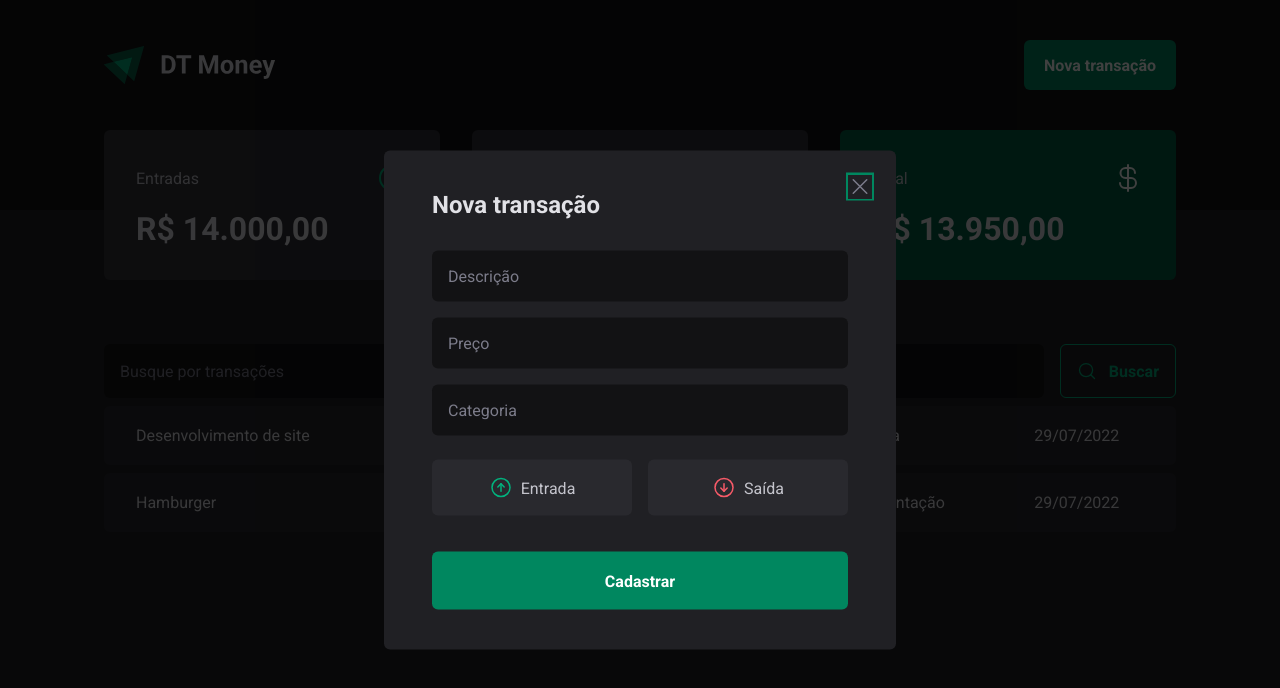
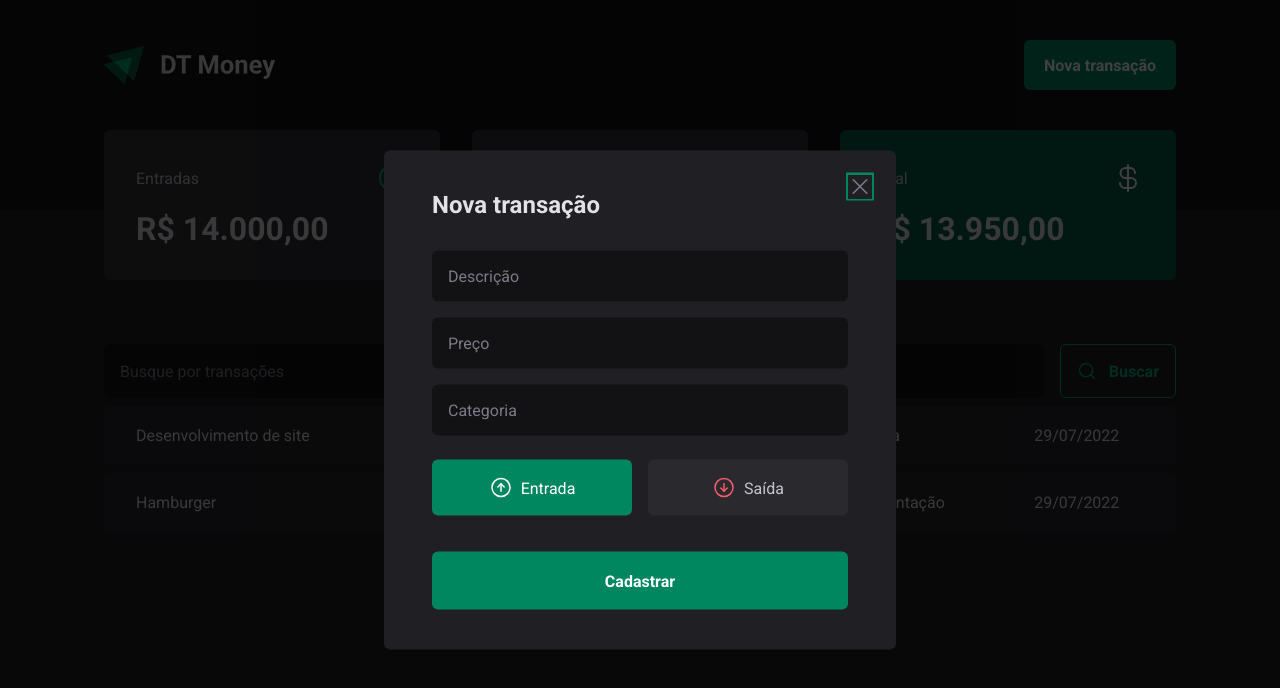
Before and after one commit to PedroPauloBrCalazans/DT-MONEY, a React (Vite) app: page / in a window 1280 px wide. Both pictures are taken after a click on the button "Nova transação". Shown: the top 688 px of the page. Built offline with nearby package versions, Linux system fonts and the light colour scheme; data requests are answered from the project's data file.

Commit message:
feat: Configuração dos forms + Ação para buscar.

```diff
--- a/src/components/NewTransactionModal/index.tsx
+++ b/src/components/NewTransactionModal/index.tsx
@@ -9,24 +9,28 @@ import {
 import { ArrowCircleDown, ArrowCircleUp, X } from "phosphor-react";
 import * as z from "zod";
 import { zodResolver } from "@hookform/resolvers/zod";
-import { useForm } from "react-hook-form";
+import { Controller, useForm } from "react-hook-form";
 
 const newTransactionFormSchema = z.object({
   description: z.string(),
   price: z.number(),
   category: z.string(),
-  // type: z.enum(["income", "outcome"]),
+  type: z.enum(["income", "outcome"]),
 });
 
 type NewTransactionFormInputs = z.infer<typeof newTransactionFormSchema>;
 
 export function NewTransactionModal() {
   const {
+    control,
     register,
     handleSubmit,
     formState: { isSubmitting },
   } = useForm<NewTransactionFormInputs>({
     resolver: zodResolver(newTransactionFormSchema),
+    defaultValues: {
+      type: "income",
+    },
   });
 
   async function handleCreateNewTransaction(data: NewTransactionFormInputs) {
@@ -66,7 +70,15 @@ export function NewTransactionModal() {
             {...register("category")}
           />
 
-          <TransactionType>
+          <Controller
+            control={control}
+            name="type"
+            render={({ field }) => {
+              return (
+                <TransactionType
+                  onValueChange={field.onChange}
+                  value={field.value}
+                >
                   <TransactionTypeButton variant="income" value="income">
                     <ArrowCircleUp size={24} />
                     Entrada
@@ -77,6 +89,9 @@ export function NewTransactionModal() {
                     Saída
                   </TransactionTypeButton>
                 </TransactionType>
+              );
+            }}
+          />
 
           <button type="submit" disabled={isSubmitting}>
             Cadastrar
--- a/src/contexts/TransactionsContext.tsx
+++ b/src/contexts/TransactionsContext.tsx
@@ -11,6 +11,7 @@ interface TransactionProps {
 
 interface TransactionContextType {
   transactions: TransactionProps[];
+  fetchTransactions: (query?: string) => Promise<void>;
 }
 
 interface TransactionsProviderProps {
@@ -22,19 +23,25 @@ export const TransactionsContext = createContext({} as TransactionContextType);
 export function TransactionProvider({ children }: TransactionsProviderProps) {
   const [transactions, setTransactions] = useState<TransactionProps[]>([]);
 
-  async function loadTransactions() {
-    const response = await fetch("http://localhost:3333/transactions");
+  async function fetchTransactions(query?: string) {
+    const url = new URL("http://localhost:3333/transactions");
+
+    if (query) {
+      url.searchParams.append("q", query);
+    }
+
+    const response = await fetch(url);
     const data = await response.json();
 
     setTransactions(data);
   }
 
   useEffect(() => {
-    loadTransactions();
+    fetchTransactions();
   }, []);
 
   return (
-    <TransactionsContext.Provider value={{ transactions }}>
+    <TransactionsContext.Provider value={{ transactions, fetchTransactions }}>
       {children}
     </TransactionsContext.Provider>
   );
--- a/src/pages/Transactions/components/SearchForm/index.tsx
+++ b/src/pages/Transactions/components/SearchForm/index.tsx
@@ -3,6 +3,8 @@ import { SearchFormContainer } from "./styles";
 import * as z from "zod";
 import { zodResolver } from "@hookform/resolvers/zod";
 import { useForm } from "react-hook-form";
+import { useContext } from "react";
+import { TransactionsContext } from "../../../../contexts/TransactionsContext";
 
 const searchFormSchema = z.object({
   query: z.string(),
@@ -11,6 +13,8 @@ const searchFormSchema = z.object({
 type SearchFormInputs = z.infer<typeof searchFormSchema>;
 
 export function SearchForm() {
+  const { fetchTransactions } = useContext(TransactionsContext);
+
   const {
     register,
     handleSubmit,
@@ -20,9 +24,7 @@ export function SearchForm() {
   });
 
   async function handleSearchTransactions(data: SearchFormInputs) {
-    await new Promise((resolve) => setTimeout(resolve, 2000));
-
-    console.log(data);
+    await fetchTransactions(data.query);
   }
 
   return (
```
Lines whose indentation alone changed are shown as unchanged.
